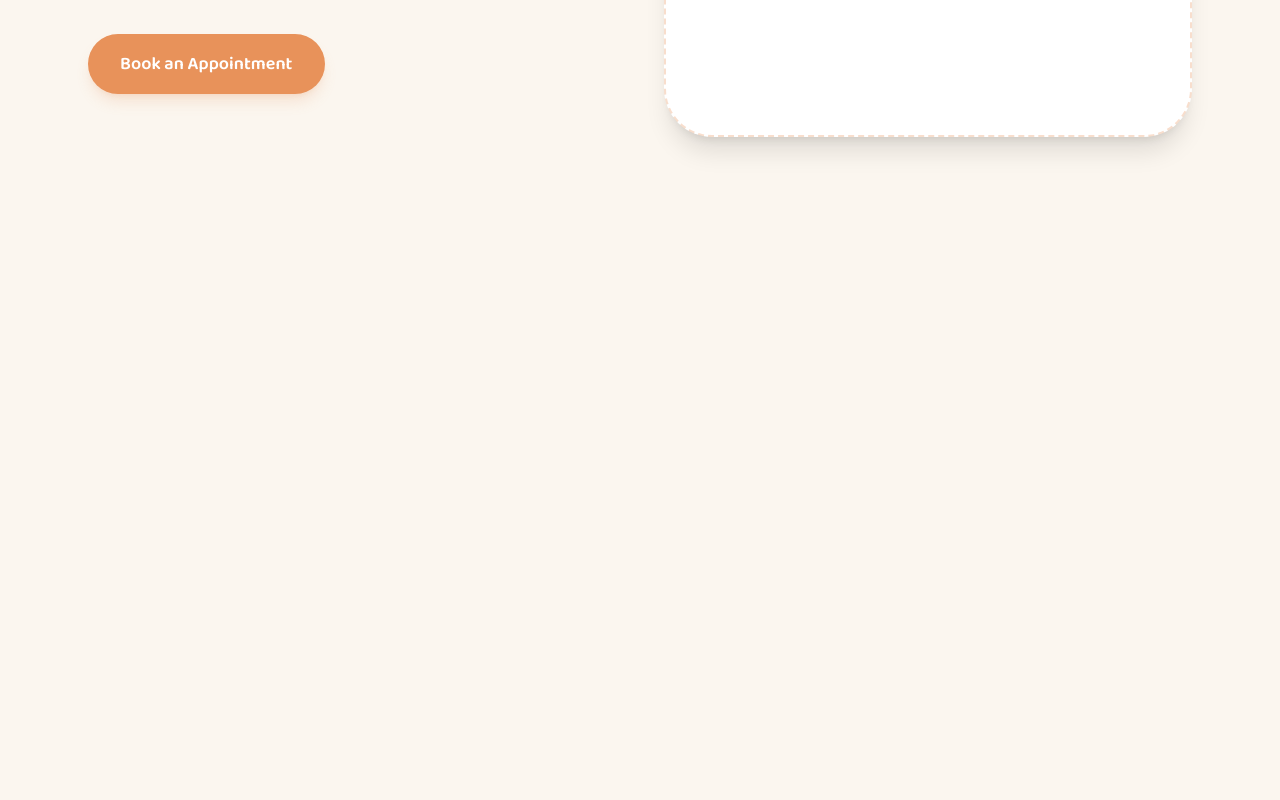
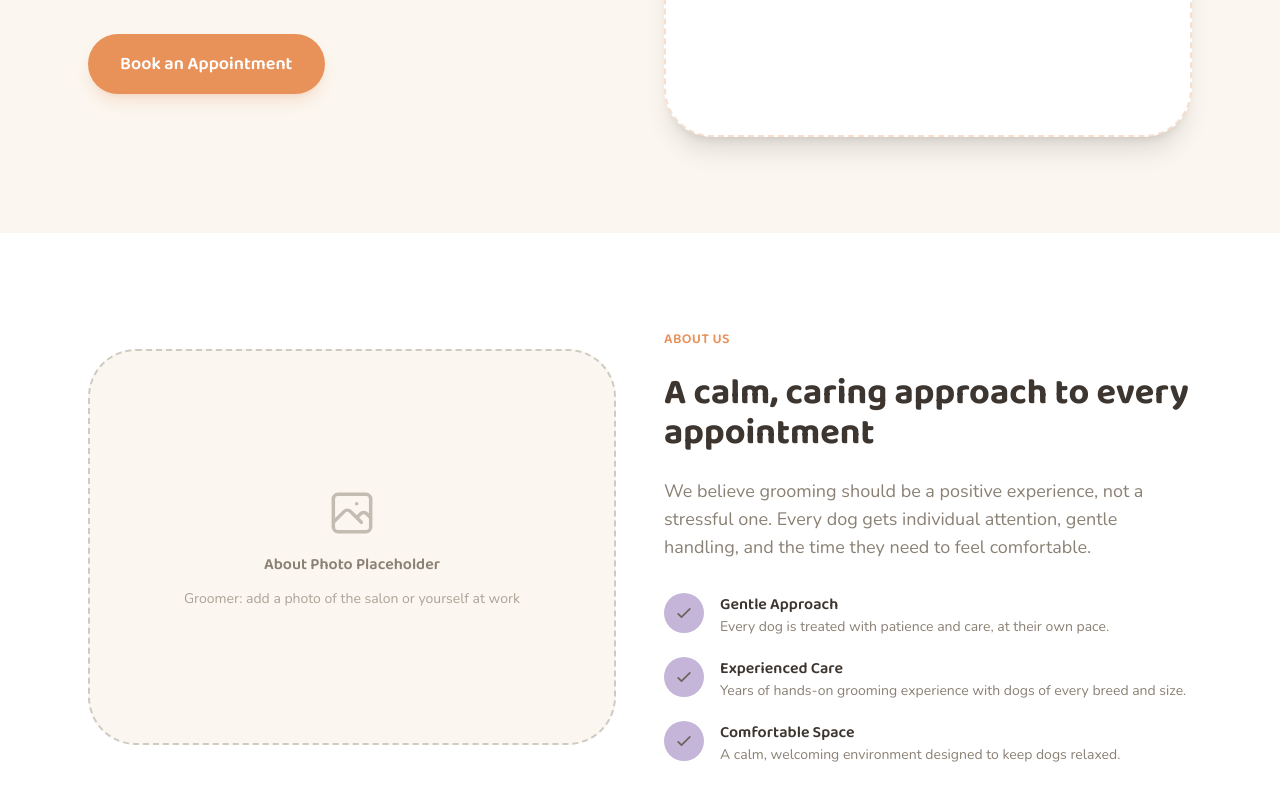
Before and after one commit to DimitarKlifov/pawbook-frontend, a React (Vite) app: page / in a window 1280 px wide. Shown: the part 568-1368 px from the top of the page. Before the commit the page ends 801 px from the top, so only its background shows below. Built offline with nearby package versions, Linux system fonts and the light colour scheme.

Commit message:
Add About section with trust highlights

```diff
--- a/src/App.jsx
+++ b/src/App.jsx
@@ -1,11 +1,13 @@
 import Navbar from './components/layout/Navbar'
 import HeroSection from './components/hero/HeroSection'
+import AboutSection from './components/about/AboutSection'
 
 function App() {
   return (
     <div className="min-h-screen">
       <Navbar />
       <HeroSection />
+      <AboutSection />
     </div>
   )
 }
--- /dev/null
+++ b/src/components/about/AboutSection.jsx
@@ -0,0 +1,77 @@
+function AboutSection() {
+  const highlights = [
+    {
+      title: 'Gentle Approach',
+      description: 'Every dog is treated with patience and care, at their own pace.',
+    },
+    {
+      title: 'Experienced Care',
+      description: 'Years of hands-on grooming experience with dogs of every breed and size.',
+    },
+    {
+      title: 'Comfortable Space',
+      description: 'A calm, welcoming environment designed to keep dogs relaxed.',
+    },
+  ]
+
+  return (
+    <section className="bg-surface py-16 md:py-24">
+      <div className="max-w-6xl mx-auto px-6">
+        <div className="grid md:grid-cols-2 gap-12 items-center">
+          {/* Image placeholder */}
+          <div className="relative order-2 md:order-1">
+            <div className="absolute inset-0 bg-primary-light/30 rounded-[3rem] rotate-2 scale-95"></div>
+            <div className="relative w-full aspect-4/3 rounded-[3rem] bg-background border-2 border-dashed border-secondary/30 flex flex-col items-center justify-center gap-3 p-8 text-center">
+              <svg className="w-14 h-14 text-secondary/40" fill="none" viewBox="0 0 24 24" stroke="currentColor">
+                <path strokeLinecap="round" strokeLinejoin="round" strokeWidth={1.5} d="M4 16l4.586-4.586a2 2 0 012.828 0L16 16m-2-2l1.586-1.586a2 2 0 012.828 0L20 14M14 8h.01M6 20h12a2 2 0 002-2V6a2 2 0 00-2-2H6a2 2 0 00-2 2v12a2 2 0 002 2z" />
+              </svg>
+              <p className="font-display font-semibold text-text-muted">
+                About Photo Placeholder
+              </p>
+              <p className="font-body text-sm text-text-muted/70">
+                Groomer: add a photo of the salon or yourself at work
+              </p>
+            </div>
+          </div>
+
+          {/* Text content */}
+          <div className="space-y-6 order-1 md:order-2">
+            <p className="font-display text-primary font-semibold tracking-wide uppercase text-sm">
+              About Us
+            </p>
+            <h2 className="font-display text-3xl sm:text-4xl font-bold text-text">
+              A calm, caring approach to every appointment
+            </h2>
+            <p className="font-body text-text-muted text-lg">
+              We believe grooming should be a positive experience, not a stressful
+              one. Every dog gets individual attention, gentle handling, and the
+              time they need to feel comfortable.
+            </p>
+
+            <div className="space-y-5 pt-2">
+              {highlights.map((item) => (
+                <div key={item.title} className="flex gap-4">
+                  <div className="shrink-0 w-10 h-10 rounded-full bg-accent flex items-center justify-center">
+                    <svg className="w-5 h-5 text-secondary" fill="none" viewBox="0 0 24 24" stroke="currentColor">
+                      <path strokeLinecap="round" strokeLinejoin="round" strokeWidth={2} d="M5 13l4 4L19 7" />
+                    </svg>
+                  </div>
+                  <div>
+                    <h3 className="font-display font-semibold text-text">
+                      {item.title}
+                    </h3>
+                    <p className="font-body text-text-muted text-sm">
+                      {item.description}
+                    </p>
+                  </div>
+                </div>
+              ))}
+            </div>
+          </div>
+        </div>
+      </div>
+    </section>
+  )
+}
+
+export default AboutSection
```
